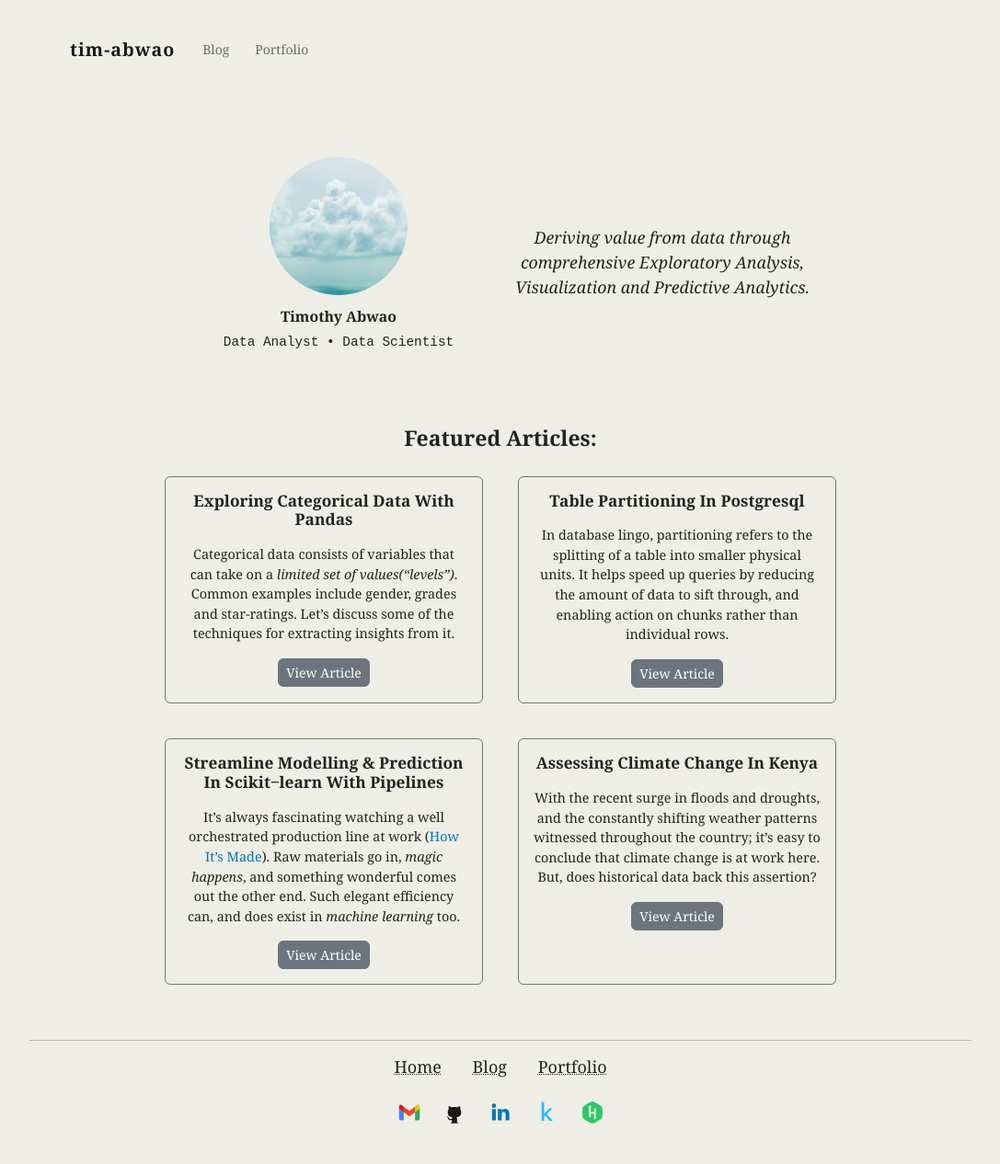
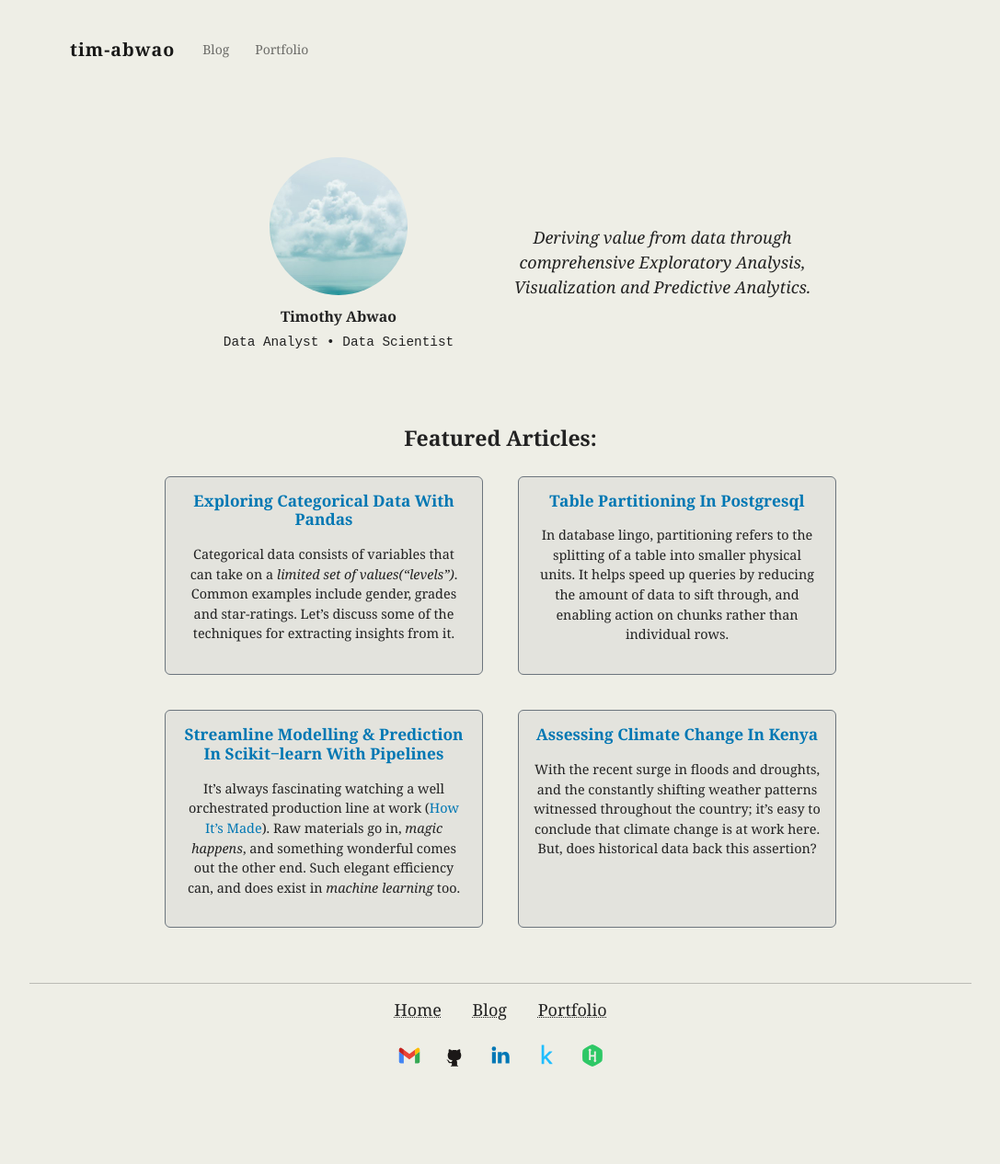
Before and after one commit to Tim-Abwao/tim-abwao.github.io, a Jekyll site: the page built from index.html, in a window 1280 px wide. Shown: the whole page at 92% size, without its empty margins (96-1183 px from the left). Built offline with Jekyll 4.4.1, drawn with Linux system fonts in a browser that asks for light colours; after the commit the page ends 1204 px from its top, so only the background shows below that.

Commit message:
Update featured-article & card appearance
Convert featured-article titles to links, and drop the buttons.
Add a slightly darker background accent to cards in light mode.

```diff
--- a/_sass/_base.sass
+++ b/_sass/_base.sass
@@ -75,7 +75,7 @@ footer
     color: $dark-background-color
 
   .card
-    background-color: inherit
+    background-color: #e3e3dd
 
   .highlight
     pre
--- a/assets/css/home.sass
+++ b/assets/css/home.sass
@@ -26,7 +26,7 @@ h2, h3, h4
 
 .intro
   font-style: oblique
-  font-size: 1.24em
+  font-size: 1.2em
   margin: 5vh auto
 
   p
@@ -63,6 +63,7 @@ h2, h3, h4
     width: 150px
 
   .intro
+    font-size: 1.25em
     margin: auto
 
   .featured-articles
@@ -73,7 +74,6 @@ h2, h3, h4
     grid-template-columns: 1fr 1fr
 
 @media only screen and (min-width: 1280px)
-
   .profile
     margin: 10vh auto 7vh
     max-width: 55%
--- a/index.html
+++ b/index.html
@@ -25,9 +25,10 @@ im_path: "/assets/images/toolkit/"
         {% for post in page.feat_posts %}
         <div class="card border-secondary">
             <div class="card-body">
-                <h4 class="card-title">{{ site.posts[post].title }}</h4>
+                <a href="{{ site.posts[post].url }}">
+                    <h4 class="card-title">{{ site.posts[post].title }}</h4>
+                </a>
                 <p class="card-text">{{ site.posts[post].excerpt }}</p>
-                <a href="{{ site.posts[post].url }}" class="btn btn-secondary btn-sm">View Article</a>
             </div>
         </div>
         {% endfor %}
```
